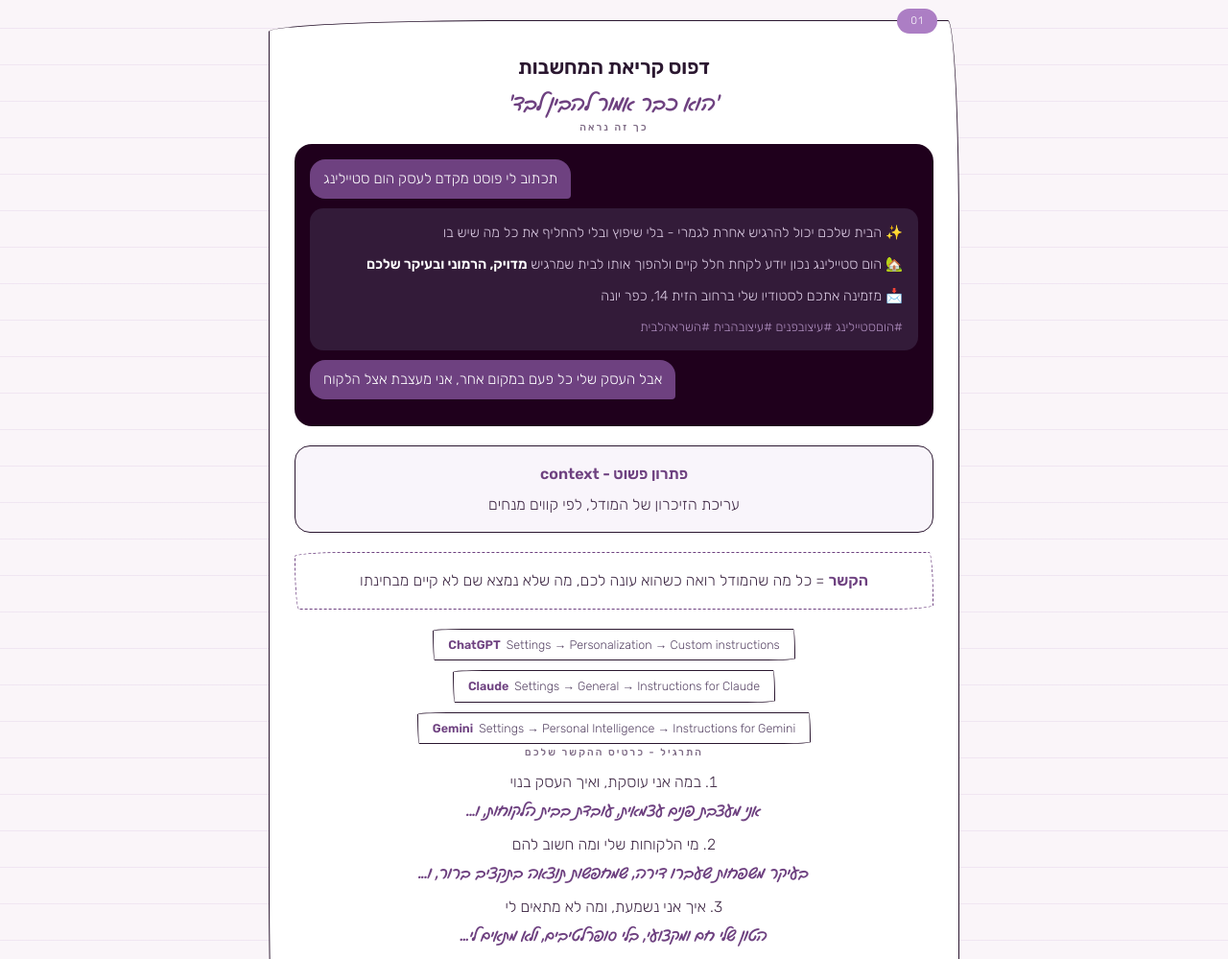
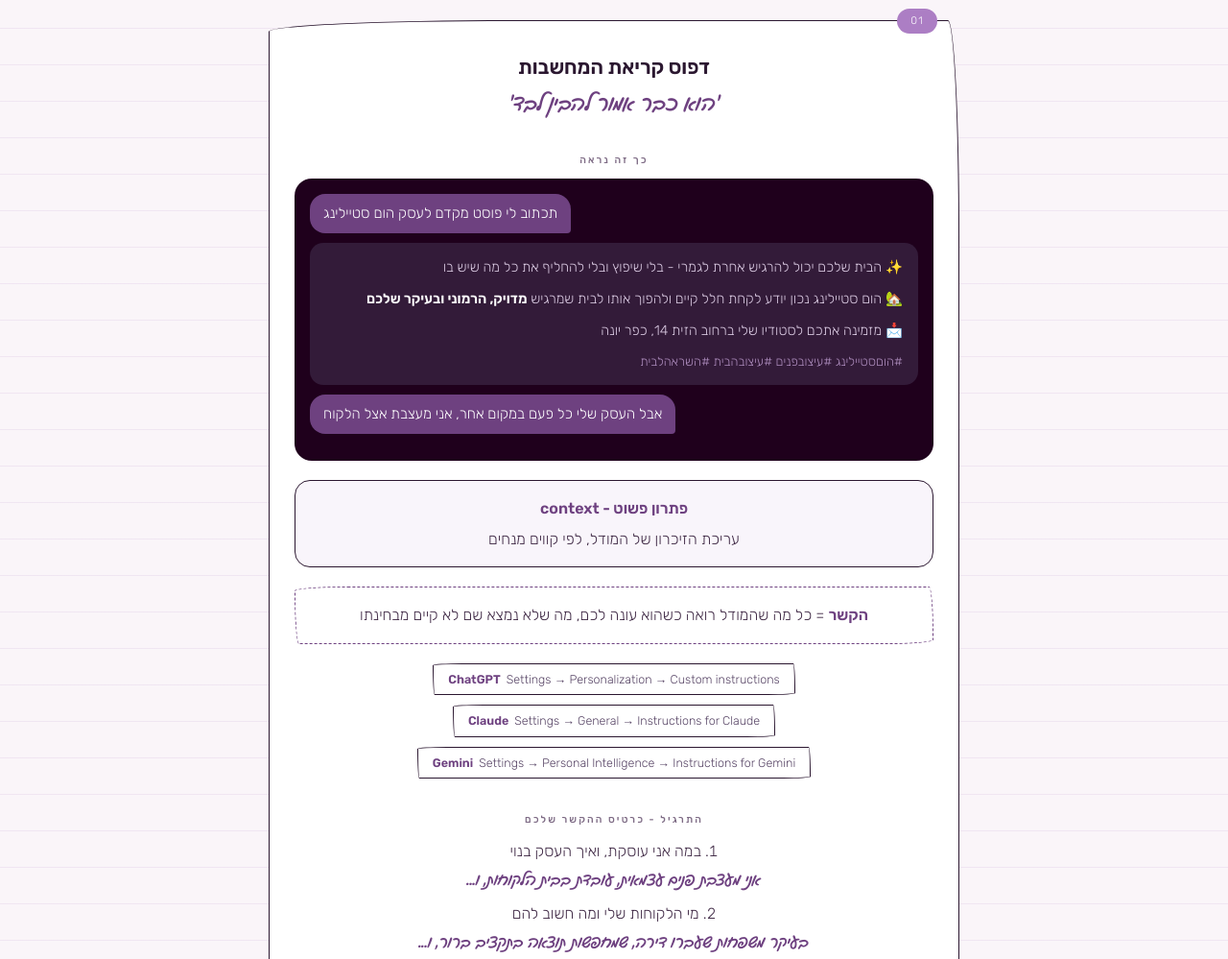
Before and after one commit to EB-WildEye/Relationship-with-AI-Form, a plain HTML site: page index.html in a window 1280 px wide. Shown: the part 806-1805 px from the top of the page at 96% size. Drawn offline with Linux system fonts and the light colour scheme.

Commit message:
style(card): give section labels room above and keep them tight below
The flat 20px sibling rhythm spaced a section label equally from the
block it follows and the block it introduces, so the labels read as
part of one crowded run rather than as section breaks.

Labels now open 34px above and close 10px below, through the existing
sibling selectors so it applies uniformly across all three cards
without per-element margins. Every other gap is unchanged.

```diff
--- a/index.html
+++ b/index.html
@@ -179,9 +179,14 @@ ol.steps li .ex{
   margin:0;font-size:12.5px;color:#7E6B85;text-align:center;letter-spacing:.03em;
 }
 .count.near{color:var(--violet-deep);font-weight:500;}
+/* Vertical rhythm inside a card. The default is a flat 20px between
+   siblings; a section label opens a wider gap above itself and closes a
+   tight one below, so it reads as attached to the block it introduces
+   rather than floating between two of them. */
 .card > * + *{margin-top:20px;}
 .card > h3 + .quote{margin-top:6px;}
-.card > .block-label + *{margin-top:8px;}
+.card > * + .block-label{margin-top:34px;}
+.card > .block-label + *{margin-top:10px;}
 .card > textarea + .count{margin-top:6px;}
 .block-label{
   font-size:10.5px;letter-spacing:.2em;text-transform:uppercase;
```
